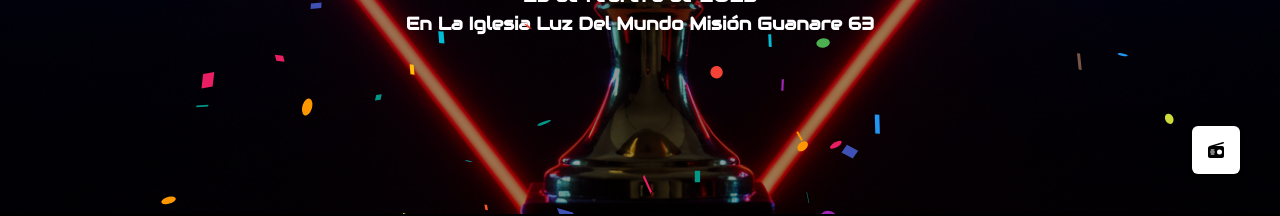
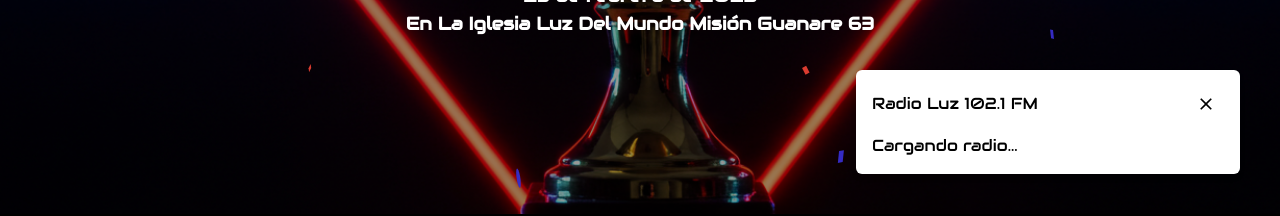
Before and after one commit to keyhron/youth-awards-2025, a Next.js app: page / in a window 1280 px wide. Shown: the part 586-802 px from the top of the page. Built offline with nearby package versions, Linux system fonts and the light colour scheme; no server answers; the database is empty.

Commit message:
main | more features

```diff
--- a/src/components/molecules/Confetti.tsx
+++ b/src/components/molecules/Confetti.tsx
@@ -18,8 +18,8 @@
       className="max-w-full"
       width={width}
       height={height}
-      initialVelocityY={50}
-      numberOfPieces={300}
+      numberOfPieces={50}
+      colors={["#db3c30", "#352bc3"]}
     />
   );
 };
--- a/src/components/molecules/RadioPlayer.tsx
+++ b/src/components/molecules/RadioPlayer.tsx
@@ -14,7 +14,7 @@
   const [isMuted, setIsMuted] = useState(false);
   const [volume, setVolume] = useState(0.5);
   const [isLoading, setIsLoading] = useState(true);
-  const [isOpen, setIsOpen] = useState(false);
+  const [isOpen, setIsOpen] = useState(true);
 
   useEffect(() => {
     if (audioRef.current) {
@@ -64,6 +64,8 @@
 
   const onClose = () => {
     setIsOpen(false);
+    setIsPlaying(false);
+    setIsMuted(false);
     audioRef.current = null;
   };
 
```
